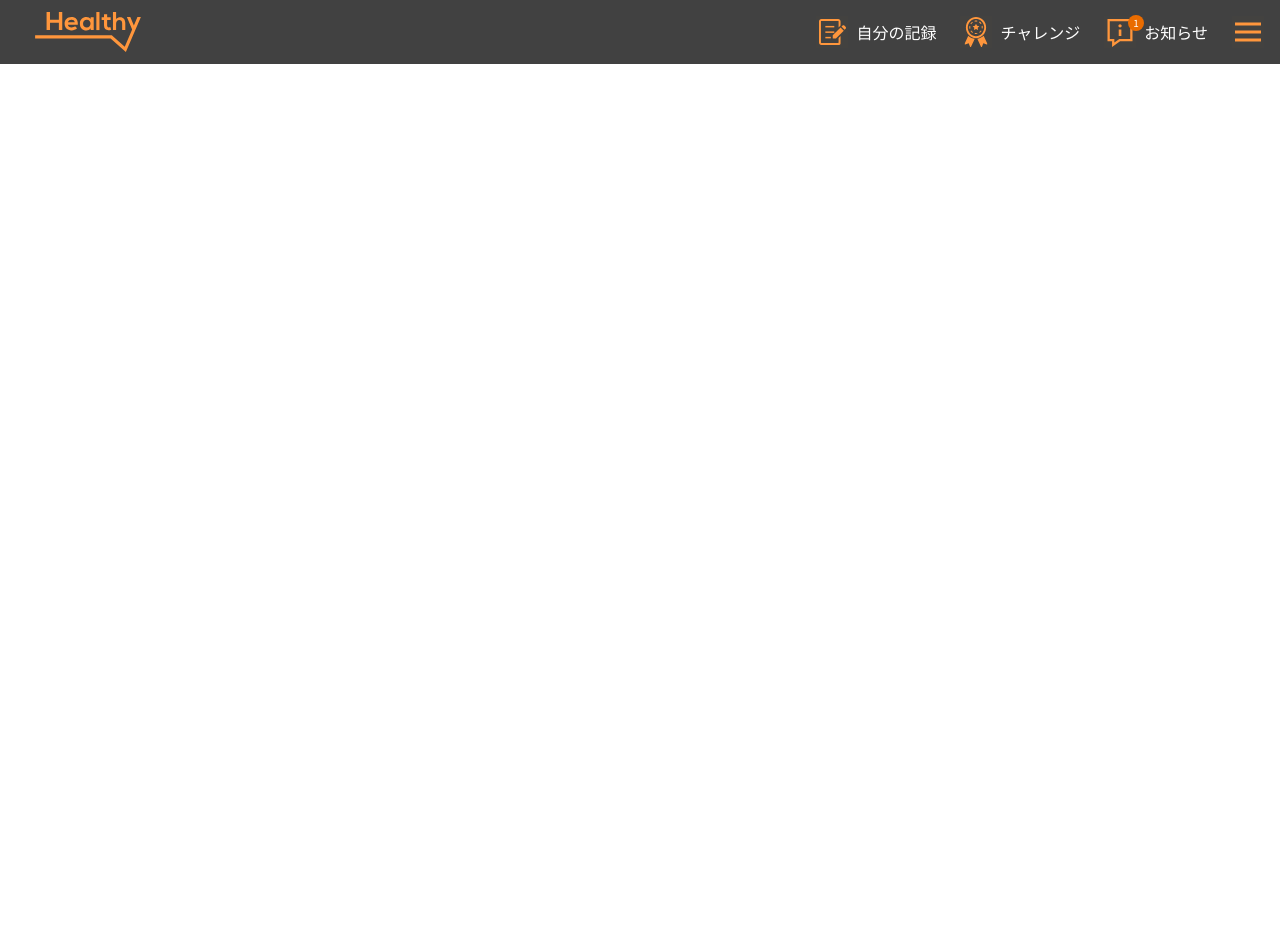
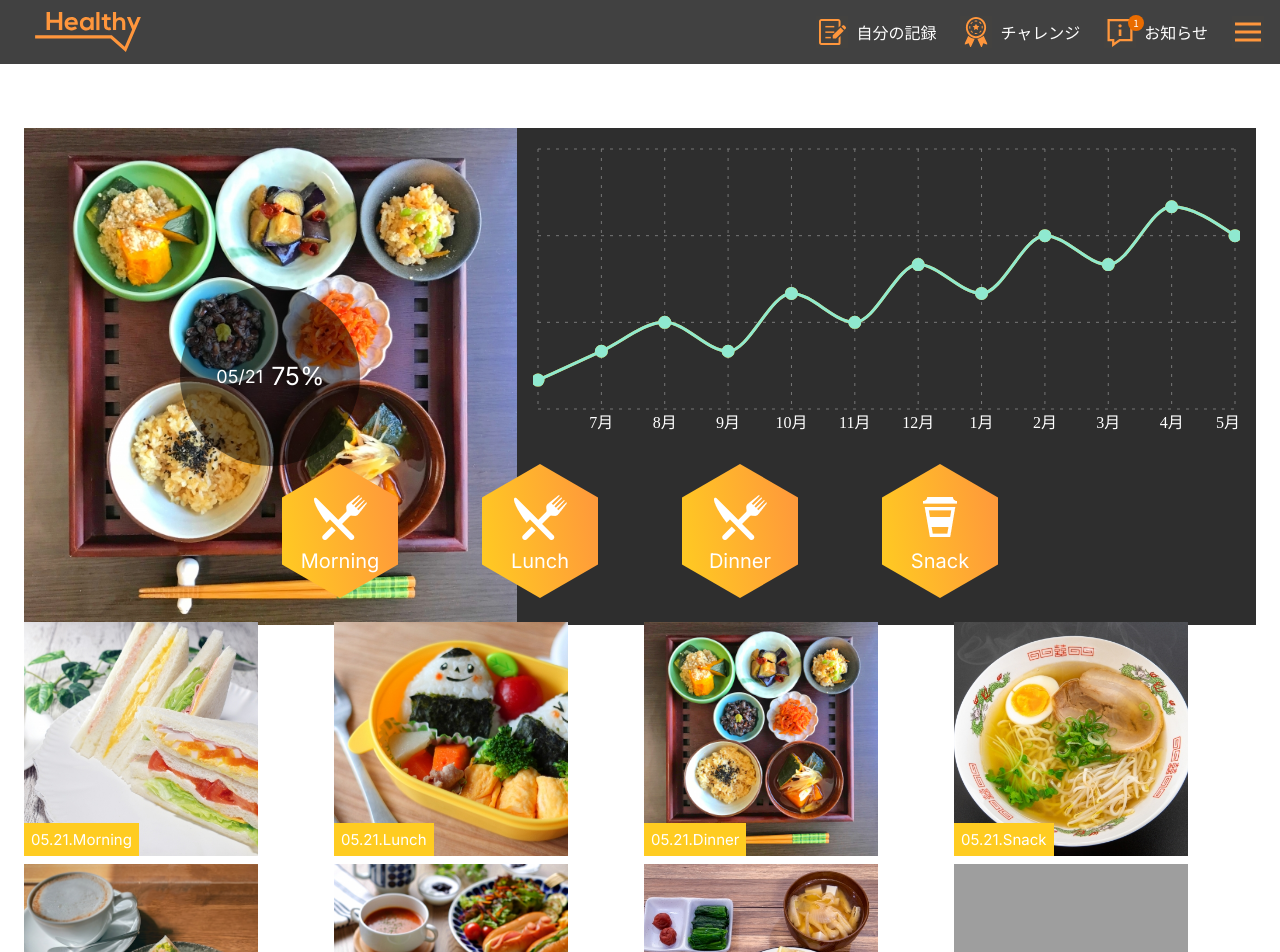
Before and after one commit to Trungsqrt/HealthApp, a React (Vite) app: page / in a window 1280 px wide. Shown: the top 952 px of the page. Before the commit the page ends 800 px from the top, so only its background shows below. Built offline with nearby package versions, Linux system fonts and the light colour scheme; grey boxes are pictures that could not be loaded.

Commit message:
top page initial

```diff
--- a/src/App.tsx
+++ b/src/App.tsx
@@ -1,14 +1,20 @@
+import { Routes, Route } from "react-router-dom";
 import Header from "./components/Header/Header";
-
-// import AppRoutes from "./routes/AppRoutes";
-// import Footer from "./components/Footer/Footer";
+import Footer from "./components/Footer/Footer";
+import MyPage from "./pages/TopPage/TopPage"; // Import the new page
 
 function App() {
   return (
-    <div className="app">
+    <div
+      style={{ display: "flex", flexDirection: "column", minHeight: "100vh" }}
+    >
       <Header />
-      {/* <AppRoutes /> */}
-      {/* <Footer /> */}
+      <main style={{ flexGrow: 1, paddingTop: "64px" }}>
+        <Routes>
+          <Route path="/" element={<MyPage />} />
+        </Routes>
+      </main>
+      <Footer />
     </div>
   );
 }
--- /dev/null
+++ b/src/pages/TopPage/TopPage.tsx
@@ -0,0 +1,115 @@
+import { useState } from "react";
+import {
+  LineChart,
+  Line,
+  XAxis,
+  YAxis,
+  CartesianGrid,
+  Tooltip,
+  ResponsiveContainer,
+} from "recharts";
+import styles from "./styles.module.css";
+
+import HexagonMenuItem from "../../components/HexMenuItem/HexMenuItem";
+import MealCard from "../../components/MealCard/MealCard";
+import Button from "../../components/Button/Button";
+
+import mainImage from "/images/d01.jpg";
+import iconKnife from "../../components/icons/icon_knife.png";
+import iconCup from "../../components/icons/icon_cup.png";
+
+// Mock Data
+const initialMealData = [
+  { image: "/images/m01.jpg", label: "05.21.Morning" },
+  { image: "/images/l03.jpg", label: "05.21.Lunch" },
+  { image: "/images/d01.jpg", label: "05.21.Dinner" },
+  { image: "/images/l01.jpg", label: "05.21.Snack" },
+  { image: "/images/m02.jpg", label: "05.20.Morning" },
+  { image: "/images/l02.jpg", label: "05.20.Lunch" },
+  { image: "/images/d02.jpg", label: "05.20.Dinner" },
+  { image: "/images/s01.jpg", label: "05.20.Snack" },
+];
+
+const bodyChartData = [
+  { name: "6月", value: 1 },
+  { name: "7月", value: 2 },
+  { name: "8月", value: 3 },
+  { name: "9月", value: 2 },
+  { name: "10月", value: 4 },
+  { name: "11月", value: 3 },
+  { name: "12月", value: 5 },
+  { name: "1月", value: 4 },
+  { name: "2月", value: 6 },
+  { name: "3月", value: 5 },
+  { name: "4月", value: 7 },
+  { name: "5月", value: 6 },
+];
+
+export default function MyPage() {
+  const [mealData, setMealData] = useState(initialMealData);
+
+  const loadMoreMeals = () => {
+    // In a real app, you'd fetch more data here
+    setMealData((prev) => [...prev, ...initialMealData]);
+  };
+
+  return (
+    <div className={styles.pageContainer}>
+      <section className={styles.topSection}>
+        <div className={styles.mainVisual}>
+          <img src={mainImage} alt="Main visual" className={styles.mainImage} />
+          <div className={styles.progressCircle}>
+            <span className={styles.progressDate}>05/21</span>
+            <span className={styles.progressPercent}>75%</span>
+          </div>
+        </div>
+        <div className={styles.chartContainer}>
+          <ResponsiveContainer width="100%" height={300}>
+            <LineChart data={bodyChartData}>
+              <CartesianGrid stroke="#777777" strokeDasharray="3 6" />
+              <XAxis
+                dataKey="name"
+                stroke="#FFFFFF"
+                tickLine={false}
+                axisLine={false}
+              />
+              <YAxis hide={true} domain={[0, "dataMax + 2"]} />
+              <Tooltip />
+              <Line
+                type="monotone"
+                dataKey="value"
+                stroke="#FFCC21"
+                strokeWidth={3}
+                dot={{ r: 5, fill: "#FFCC21" }}
+              />
+              <Line
+                type="monotone"
+                dataKey="value"
+                stroke="#8FE9D0"
+                strokeWidth={3}
+                dot={{ r: 5, fill: "#8FE9D0" }}
+              />
+            </LineChart>
+          </ResponsiveContainer>
+        </div>
+      </section>
+
+      <section className={styles.hexagonMenu}>
+        <HexagonMenuItem icon={iconKnife} text="Morning" />
+        <HexagonMenuItem icon={iconKnife} text="Lunch" />
+        <HexagonMenuItem icon={iconKnife} text="Dinner" />
+        <HexagonMenuItem icon={iconCup} text="Snack" />
+      </section>
+
+      <section className={styles.mealGrid}>
+        {mealData.map((meal, index) => (
+          <MealCard key={index} image={meal.image} label={meal.label} />
+        ))}
+      </section>
+
+      <div className={styles.buttonContainer}>
+        <Button onClick={loadMoreMeals}>記録をもっと見る</Button>
+      </div>
+    </div>
+  );
+}
--- /dev/null
+++ b/src/pages/TopPage/styles.module.css
@@ -0,0 +1,74 @@
+@import '../../styles/variables.css';
+
+.pageContainer {
+    max-width: 100%;
+    margin: 0 auto;
+    padding: 0 16px;
+}
+
+.topSection {
+    display: grid;
+    grid-template-columns: 40% 60%;
+    align-items: stretch;
+    height: 312px;
+    margin-top: 56px;
+}
+
+.mainVisual {
+    position: relative;
+}
+
+.mainImage {
+    width: 100%;
+    height: 100%;
+    object-fit: cover;
+}
+
+.progressCircle {
+    position: absolute;
+    top: 50%;
+    left: 50%;
+    transform: translate(-50%, -50%);
+    width: 180px;
+    height: 180px;
+    border-radius: 50%;
+    background-color: rgba(0,0,0,0.5);
+    display: flex;
+    align-items: center;
+    justify-content: center;
+    color: var(--white-light);
+}
+
+.progressDate {
+    font-family: 'Inter', sans-serif;
+    font-size: 18px;
+}
+
+.progressPercent {
+    font-family: 'Inter', sans-serif;
+    font-size: 25px;
+    margin-left: 8px;
+}
+
+.chartContainer {
+    background-color: var(--dark-600);
+    padding: 16px;
+}
+
+.hexagonMenu {
+    display: flex;
+    justify-content: center;
+    gap: 84px;
+    margin: 24px 0;
+}
+
+.mealGrid {
+    display: grid;
+    grid-template-columns: repeat(4, 1fr);
+    gap: 8px;
+}
+
+.buttonContainer {
+    text-align: center;
+    margin: 24px 0;
+}
```
Also changed, not shown: src/pages/TopPage.tsx (deleted).
